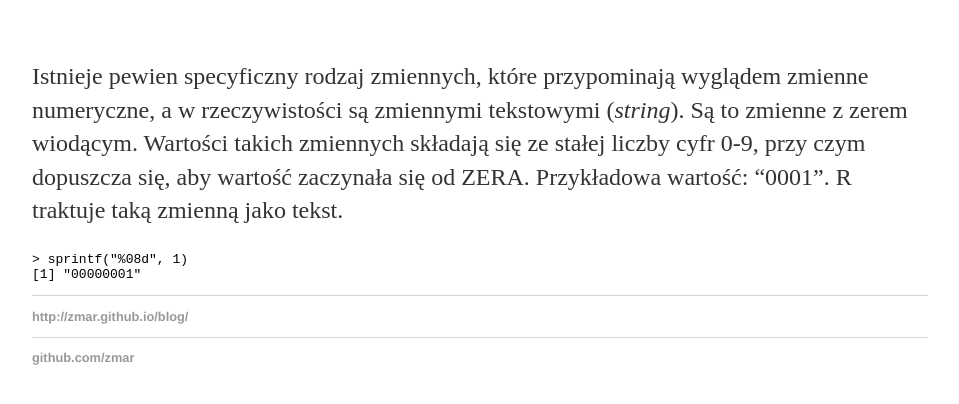
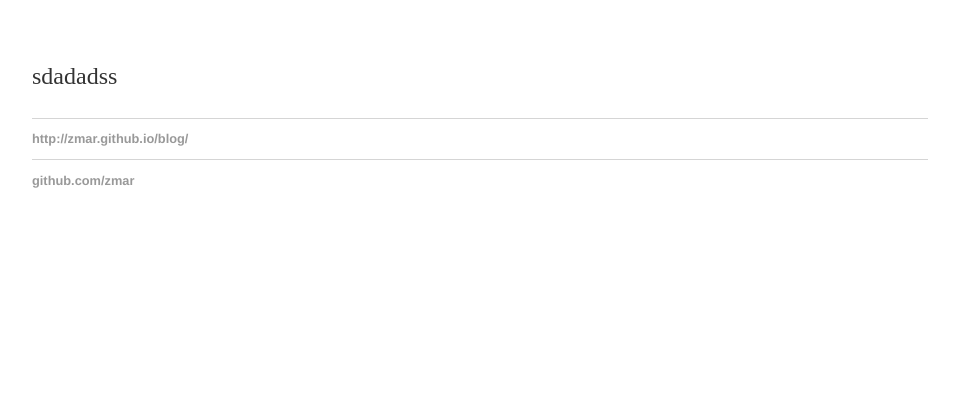
Before and after one commit to zmar/SmarteR_useR, a Jekyll site: the page built from _posts/2016-05-05-start.md, in a window 1280 px wide. Shown: the top 404 px of the page, without its empty margins (160-1119 px from the left). Built offline with Jekyll 4.4.1, drawn with Linux system fonts in a browser that asks for light colours.

Commit message:
Update 2016-05-05-start.md

````diff
--- a/_posts/2016-05-05-start.md
+++ b/_posts/2016-05-05-start.md
@@ -4,9 +4,4 @@
 date: 2016-05-05
 ---
 
-Istnieje pewien specyficzny rodzaj zmiennych, które przypominają wyglądem zmienne numeryczne, a w rzeczywistości są zmiennymi tekstowymi (_string_). Są to zmienne z zerem wiodącym. Wartości takich zmiennych składają się ze stałej liczby cyfr 0-9, przy czym dopuszcza się, aby wartość zaczynała się od ZERA. Przykładowa wartość: "0001". R traktuje taką zmienną jako tekst.
-
-```r
-> sprintf("%08d", 1)
-[1] "00000001"
-```
+sdadadss
````
